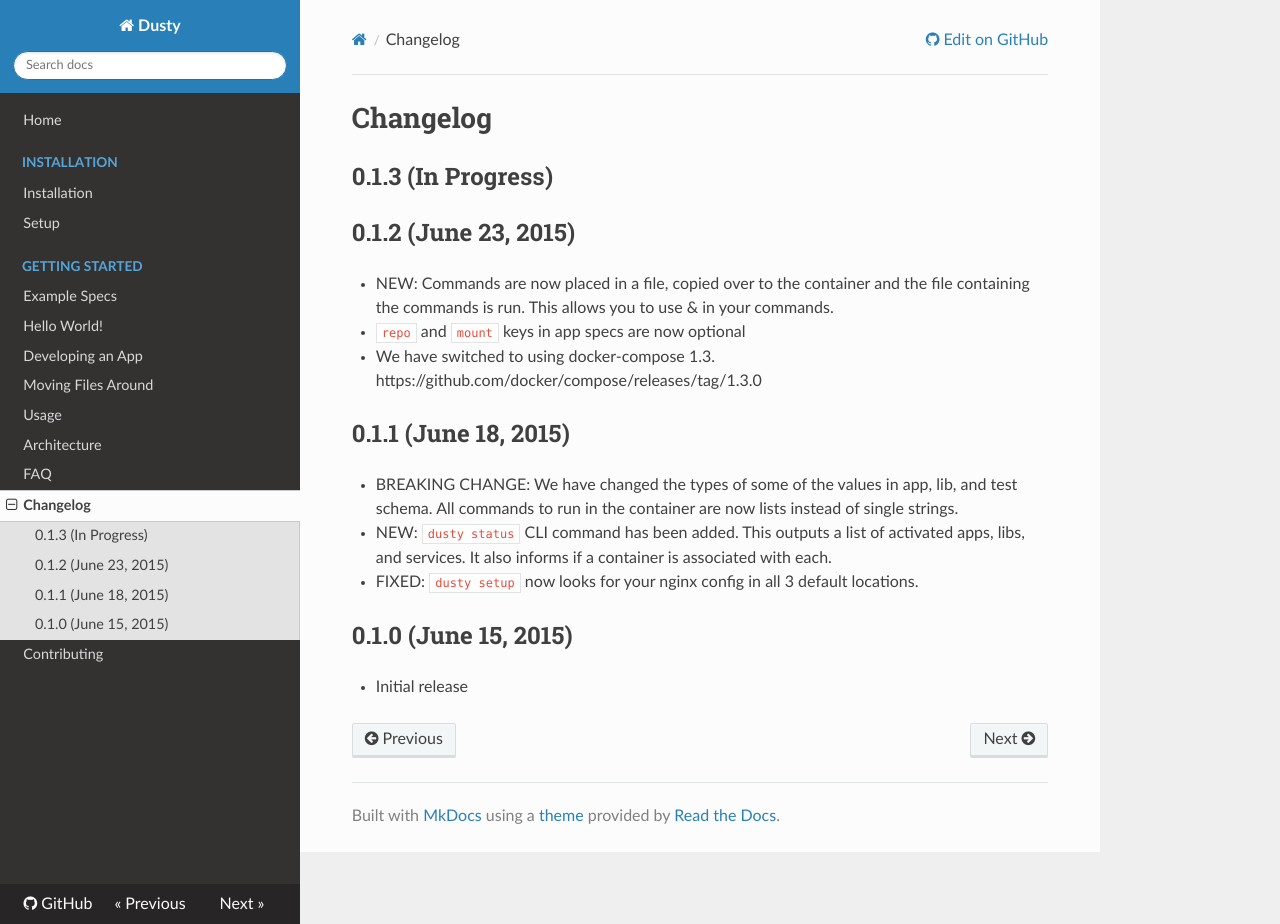
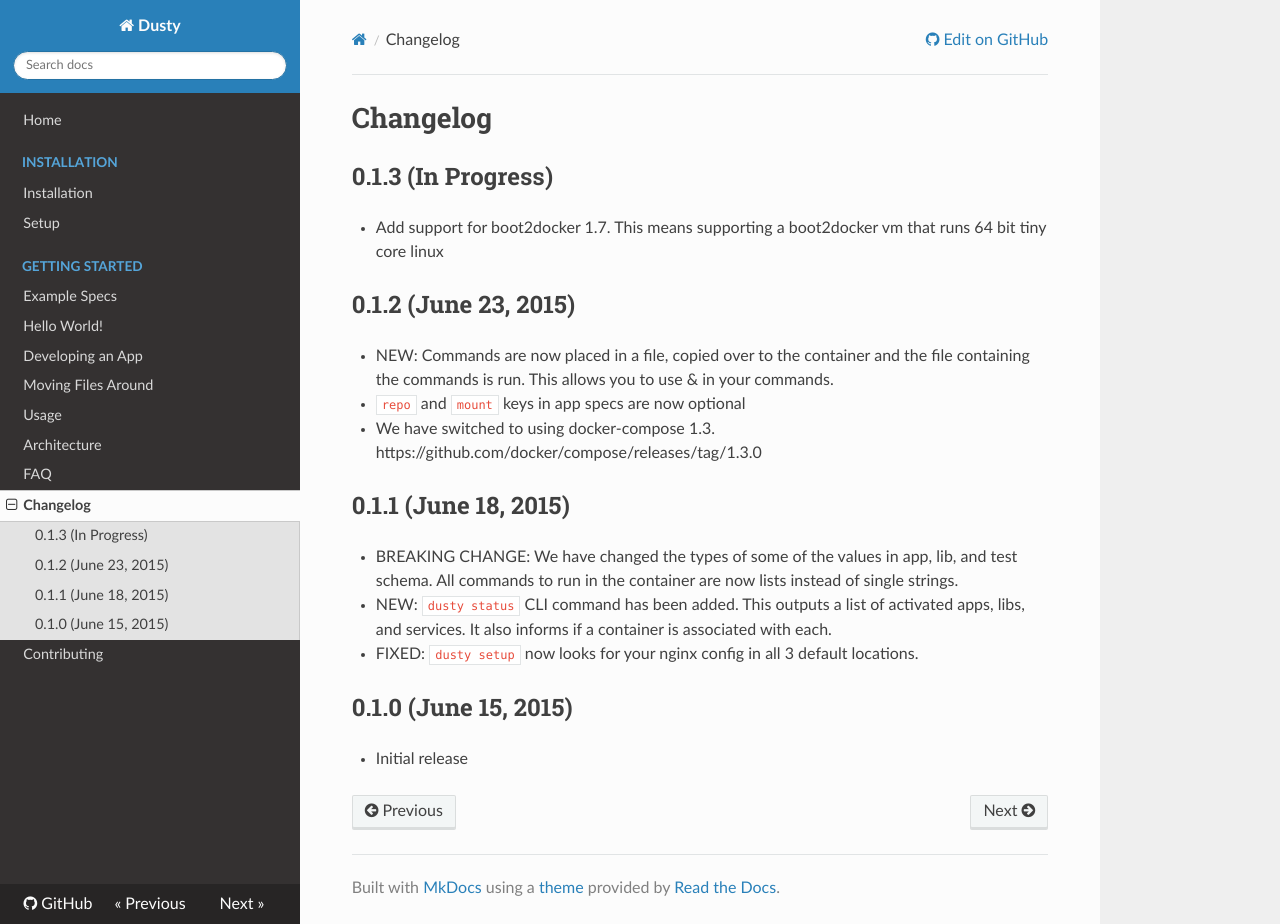
Before and after one commit to gamechanger/dusty, an MkDocs documentation site: the page built from docs/changelog.md, in a window 1280 px wide and 924 px high. Built offline with MkDocs 1.6.1, drawn with Linux system fonts in a browser that asks for light colours; nearby versions of some CDN libraries; old or Windows-style settings are respelled for this version of MkDocs.

Commit message:
update the changelog

```diff
--- a/docs/changelog.md
+++ b/docs/changelog.md
@@ -1,6 +1,8 @@
 # Changelog
 
 ## 0.1.3 (In Progress)
+  * Add support for boot2docker 1.7. This means supporting a boot2docker vm that runs 64 bit tiny core linux
+
 
 ## 0.1.2 (June 23, 2015)
   * NEW: Commands are now placed in a file, copied over to the container and the file containing the commands is run. This allows you to use & in your commands.
```
